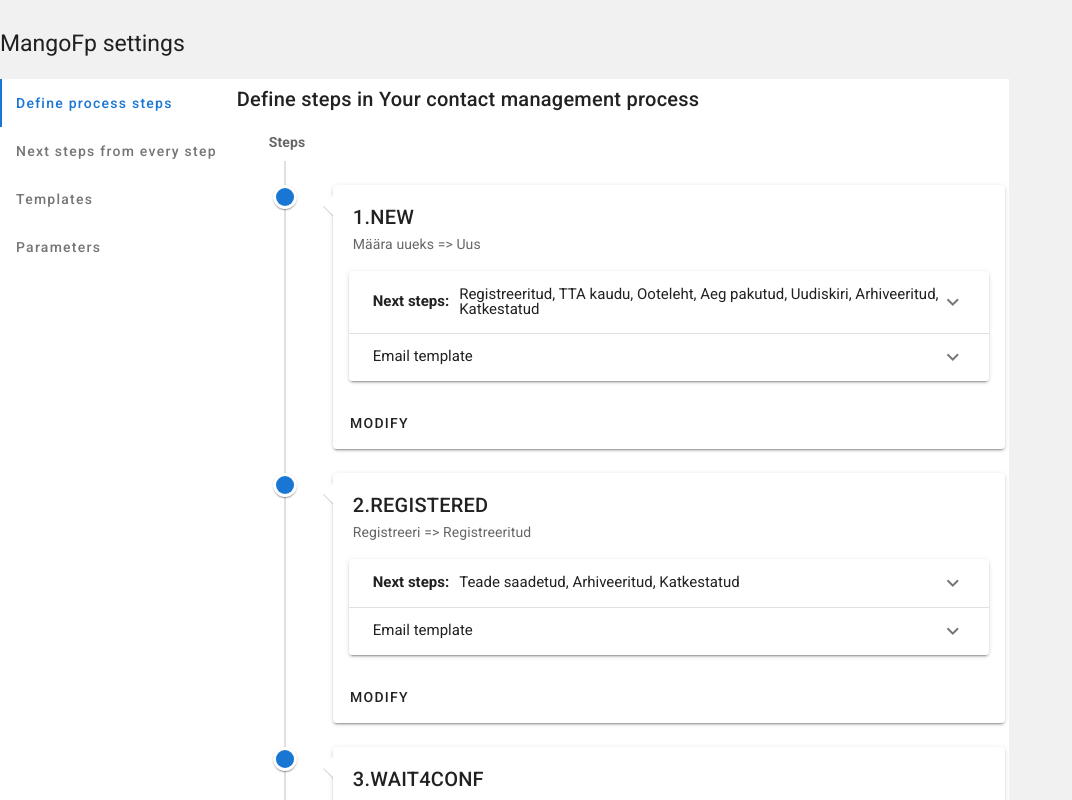
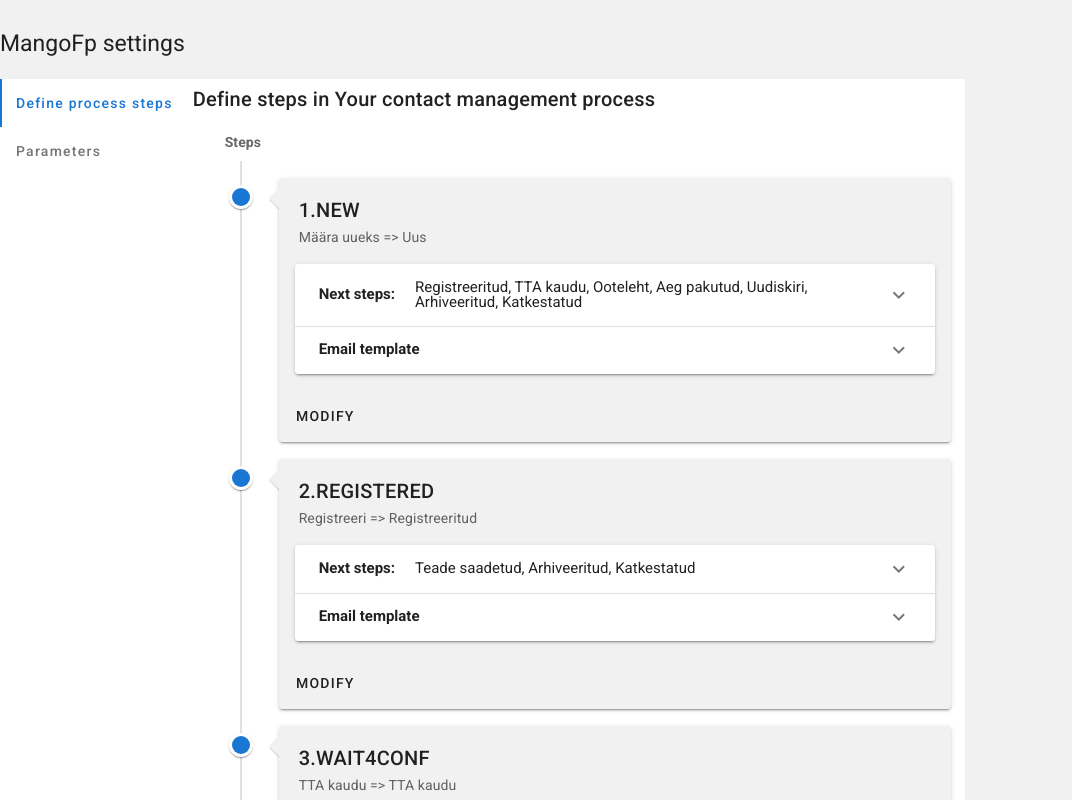
Before and after one commit to wpkonsult/mangofp-settings-ts, a Vue app: page / in a window 1280 px wide. Shown: the top 800 px of the page, without its empty margins (0-1072 px from the left). Built offline with nearby package versions, Linux system fonts and the light colour scheme.

Commit message:
addresses to template edit

```diff
--- a/src/components/MangoFpEditStepDetails.vue
+++ b/src/components/MangoFpEditStepDetails.vue
@@ -5,7 +5,7 @@
                 <div class="next-state-accordion-header">
                     {{ locStr("Next steps") }}:
                 </div>
-                <div>
+                <div class="next-state-header-blrplt">
                     {{ nextStepsNames(state.next) }}
                 </div>
             </v-expansion-panel-header>
@@ -19,12 +19,38 @@
                 />
             </v-expansion-panel-content>
         </v-expansion-panel>
-        <v-expansion-panel>
-            <v-expansion-panel-header>{{
-                locStr("Email template")
-            }}</v-expansion-panel-header>
+        <v-expansion-panel ref="templatePanel">
+            <v-expansion-panel-header>
+                <strong> {{ locStr("Email template") }}</strong>
+            </v-expansion-panel-header>
             <v-expansion-panel-content>
-                {{ email4Edit }}
+                <v-card class="pa-0" flat>
+                    <v-card-text>
+                        <v-text-field
+							class="addresses-field"
+                            solo
+                            :label="locStr('Addresses')"
+                            :hint="locStr('CC addresses for archiving options')"
+                            v-model="addresses4Edit"
+                        ></v-text-field>
+                        <v-textarea
+                            solo
+                            rows="10"
+                            full-width
+                            v-model="email4Edit"
+                            hint="Template of the email to be sent to the contact when action of this step is executed"
+                        >
+                        </v-textarea>
+                    </v-card-text>
+                    <v-card-actions class="pl-0" color="">
+                        <v-btn outlined text @click="saveTemplate">
+                            {{ locStr("Confirm") }}
+                        </v-btn>
+                        <v-btn outlined text @click="cancelTemplate">
+                            {{ locStr("Cancel") }}
+                        </v-btn>
+                    </v-card-actions>
+                </v-card>
             </v-expansion-panel-content>
         </v-expansion-panel>
     </v-expansion-panels>
@@ -70,7 +96,8 @@
         return {
             states,
             saveInProgress: false,
-            email4Edit: template.template || "===none===",
+            email4Edit: template.template,
+            addresses4Edit: template.addresses.join("; "),
         };
     },
     methods: {
@@ -118,6 +145,57 @@
             const thePanel = this.$refs.nextStepsPanel as ExpansionPanelType;
             thePanel.toggle();
         },
+        closeTemplatePane() {
+            const thePanel = this.$refs.templatePanel as ExpansionPanelType;
+            thePanel.toggle();
+        },
+        cancelTemplate() {
+            const template = this.state.template || makeTemplateObj();
+            this.email4Edit = template.template;
+            this.addresses4Edit = template.addresses.join("; ");
+            this.closeTemplatePane();
+        },
+        async saveTemplate() {
+            console.log(`About to save template`);
+            console.log(this.email4Edit);
+            const validatedEmails = await this.validateAndGetEmailAddresses(
+                this.addresses4Edit,
+            ).catch(err => {
+                console.log(err.message);
+                return false;
+            });
+            if (!validatedEmails) {
+                return false;
+            }
+
+            const isItDone = await dataStore.updateEmailTemplate(
+                this.state.code,
+                this.email4Edit,
+                validatedEmails,
+            );
+
+            if (isItDone) {
+                this.closeTemplatePane();
+            }
+        },
+        async validateAndGetEmailAddresses(
+            addresses: string,
+        ): Promise<string[]> {
+            const emails = addresses.split(";").map((elem: string) => {
+                const email = elem.trim();
+                if (!email) {
+                    return "";
+                }
+                const RegValidate = /([a-zA-Z0-9+._-]+@[a-zA-Z0-9._-]+\.[a-zA-Z0-9_-]+)/;
+                if (!RegValidate.test(email)) {
+                    throw new Error(
+                        email + " " + this.locStr("is not proper email"),
+                    );
+                }
+                return email;
+            });
+            return emails.filter((elem: string) => elem);
+        },
     },
 });
 </script>
@@ -128,4 +206,21 @@
     min-width: fit-content;
     padding-right: 10px;
 }
+
+.next-state-header-blrplt {
+    padding-right: 10px;
+    padding-left: 10px;
+}
+
+textarea:focus {
+    color: black;
+    outline-style: none;
+    border-style: none;
+    box-shadow: none;
+}
+
+.addresses-field input,
+.addresses-field label {
+	padding-left: 10px !important;
+}
 </style>
--- a/src/components/MangoFpProcessSteps.vue
+++ b/src/components/MangoFpProcessSteps.vue
@@ -20,7 +20,10 @@
                                 :key="state.order"
                                 small
                             >
-                                <v-card v-if="stepInEdit != state.code">
+                                <v-card
+                                    class="steps-background"
+                                    v-if="stepInEdit != state.code"
+                                >
                                     <v-card-title class="pl-5">
                                         {{ state.order }}.{{ state.code }}
                                     </v-card-title>
@@ -147,3 +150,11 @@
     },
 });
 </script>
+<style>
+.steps-background {
+    background-color: #f1f1f1 !important;
+    border-color: #f1f1f1 !important;
+    margin-top: -7px;
+    margin-left: -10px;
+}
+</style>
--- a/src/components/MangoFpSettingsMain.vue
+++ b/src/components/MangoFpSettingsMain.vue
@@ -19,8 +19,6 @@
                 </v-alert>
                 <v-tabs class="settings-main-tabs" vertical>
                     <v-tab>{{ locStr("Define process steps") }}</v-tab>
-                    <v-tab>{{ locStr("Next steps from every step") }}</v-tab>
-                    <v-tab>{{ locStr("Templates") }}</v-tab>
                     <v-tab>{{ locStr("Parameters") }}</v-tab>
                     <v-tab-item transition="false" reverse-transition="false">
                         <MangoFpProcessSteps :states="states" />
--- a/src/store/index.ts
+++ b/src/store/index.ts
@@ -11,6 +11,7 @@
     updateNextState: Function;
     getAllState: Function;
     getStateList: Function;
+    updateEmailTemplate: Function;
 }
 // eslint-disable-next-line
 export function makeStore(bus: any, debug: boolean): Type {
@@ -49,6 +50,27 @@
             step.next = nextStates;
             return true;
         },
+
+        async updateEmailTemplate(
+            code: string,
+            emailTemplate: string,
+            addresses?: string[],
+        ): Promise<boolean> {
+            if (debug) {
+                console.log(`Will update email template`);
+            }
+            const step = this.state.stateList.find(obj => obj.code === code);
+            if (!step) {
+                console.log("Did not find step with code " + code);
+                return false;
+            }
+            //todo add api call
+            // <==
+            step.template.template = emailTemplate;
+            step.template.addresses = addresses || [];
+            return true;
+        },
+
         getAllState(): AllStateType {
             return this.state;
         },
```
